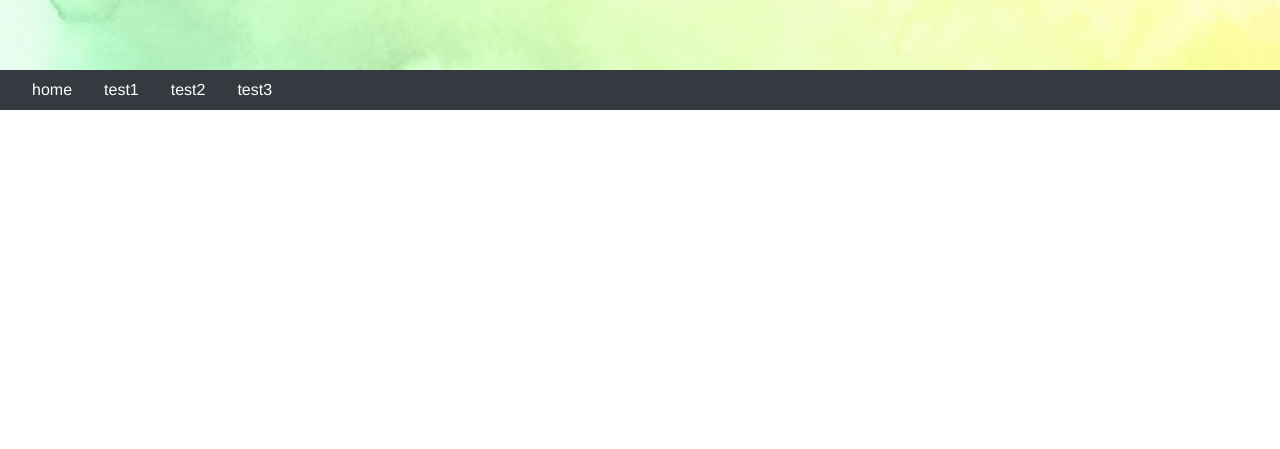
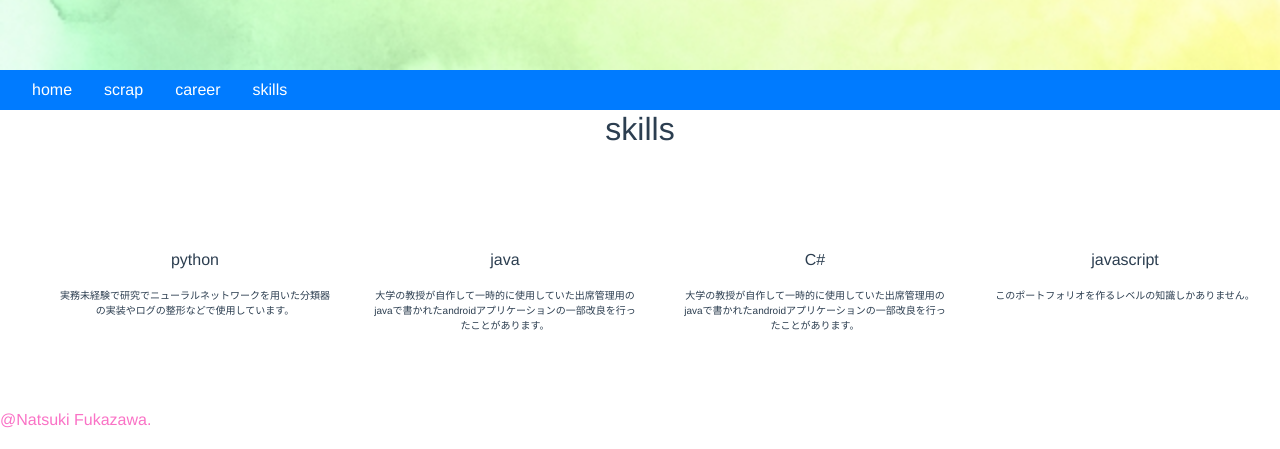
Before and after one commit to NatsukiFukazawa/portfolio, a Vue app: page /skills in a window 1280 px wide. Shown: the part 330-779 px from the top of the page. Built offline with nearby package versions, Linux system fonts and the light colour scheme.

Commit message:
some changes

```diff
--- a/src/components/HelloWorld.vue
+++ b/src/components/HelloWorld.vue
@@ -1,44 +1,16 @@
 <template>
   <div class="hello">
     <h1>{{ msg }}</h1>
-    <p>
-      For a guide and recipes on how to configure / customize this project,<br>
-      check out the
-      <a href="https://cli.vuejs.org" target="_blank" rel="noopener">vue-cli documentation</a>.
-    </p>
-    <h3>Installed CLI Plugins</h3>
-    <ul>
-      <li><a href="https://github.com/vuejs/vue-cli/tree/dev/packages/%40vue/cli-plugin-babel" target="_blank" rel="noopener">babel</a></li>
-      <li><a href="https://github.com/vuejs/vue-cli/tree/dev/packages/%40vue/cli-plugin-router" target="_blank" rel="noopener">router</a></li>
-      <li><a href="https://github.com/vuejs/vue-cli/tree/dev/packages/%40vue/cli-plugin-vuex" target="_blank" rel="noopener">vuex</a></li>
-      <li><a href="https://github.com/vuejs/vue-cli/tree/dev/packages/%40vue/cli-plugin-eslint" target="_blank" rel="noopener">eslint</a></li>
-    </ul>
-    <h3>Essential Links</h3>
-    <ul>
-      <li><a href="https://vuejs.org" target="_blank" rel="noopener">Core Docs</a></li>
-      <li><a href="https://forum.vuejs.org" target="_blank" rel="noopener">Forum</a></li>
-      <li><a href="https://chat.vuejs.org" target="_blank" rel="noopener">Community Chat</a></li>
-      <li><a href="https://twitter.com/vuejs" target="_blank" rel="noopener">Twitter</a></li>
-      <li><a href="https://news.vuejs.org" target="_blank" rel="noopener">News</a></li>
-    </ul>
-    <h3>Ecosystem</h3>
-    <ul>
-      <li><a href="https://router.vuejs.org" target="_blank" rel="noopener">vue-router</a></li>
-      <li><a href="https://vuex.vuejs.org" target="_blank" rel="noopener">vuex</a></li>
-      <li><a href="https://github.com/vuejs/vue-devtools#vue-devtools" target="_blank" rel="noopener">vue-devtools</a></li>
-      <li><a href="https://vue-loader.vuejs.org" target="_blank" rel="noopener">vue-loader</a></li>
-      <li><a href="https://github.com/vuejs/awesome-vue" target="_blank" rel="noopener">awesome-vue</a></li>
-    </ul>
   </div>
 </template>
 
 <script>
 export default {
-  name: 'HelloWorld',
+  name: "HelloWorld",
   props: {
-    msg: String
-  }
-}
+    msg: String,
+  },
+};
 </script>
 
 <!-- Add "scoped" attribute to limit CSS to this component only -->
--- a/src/components/footer.vue
+++ b/src/components/footer.vue
@@ -1,5 +1,30 @@
 <template lang="ja">
-    <div>
+    <footer>
+      <div style="background: url(../assets/footer-background.JPG);">
+      <div class = "profile">
+        <p>@Natsuki Fukazawa.</p>
+        <a  href="https://github.com/NatsukiFukazawa/">
+      <font-awesome-icon :icon="['fab', 'github']" />github</a
+    > <a href="https://twitter.com/nNrzdpt05AQkVAD"
+      ><font-awesome-icon :icon="['fab', 'twitter']" />twitter</a
+    >
+      </div>
+
+
+
 
     </div>
+    </footer>
 </template>
+
+<style lang="scss" scoped>
+footer {
+  p {
+    color: rgb(250, 114, 198);
+  }
+
+  .profile {
+    float: left;
+  }
+}
+</style>
--- a/src/components/myheader.vue
+++ b/src/components/myheader.vue
@@ -1,19 +1,23 @@
 <template>
   <div>
-        <nav class="navbar navbar-expand-lg navbar-dark bg-dark">
+    <nav class="navbar navbar-expand-lg navbar-dark bg-primary">
       <div class="collapse navbar-collapse" id="navbarSupportedContent">
         <ul class="navbar-nav mr-auto">
           <li class="nav-item">
             <router-link class="text-white px-3" to="/">home</router-link>
           </li>
           <li class="nav-item">
-                    <router-link class="text-white px-3" to="/test1">test1</router-link>
+            <router-link class="text-white px-3" to="/scrap">scrap</router-link>
           </li>
           <li class="nav-item">
-                    <router-link class="text-white px-3" to="/test2">test2</router-link>
+            <router-link class="text-white px-3" to="/career"
+              >career</router-link
+            >
           </li>
           <li class="nav-item">
-                    <router-link class="text-white px-3" to="/test3">test3</router-link>
+            <router-link class="text-white px-3" to="/skills"
+              >skills</router-link
+            >
           </li>
         </ul>
       </div>
--- a/src/components/test1.vue
+++ b/src/components/test1.vue
@@ -1,9 +1,9 @@
 <template>
   <div>
-    <h1>
-      このページはTwitterなどで見かけた面白そうなアニメーションなどを盛り込んだものになっております
-    </h1>
-    <h2>csvfilereader</h2>
+    <h2>
+      ガラクタ置き場
+    </h2>
+    <h2>１,csvfilereader</h2>
     <p>csvファイルを読み込んで表示します</p>
     <csvfilereader></csvfilereader>
   </div>
--- a/src/components/test2.vue
+++ b/src/components/test2.vue
@@ -1,5 +1,5 @@
 <template>
-  <div>
+  <div class="career">
     <h2>経歴</h2>
 
     <ul>
@@ -9,14 +9,14 @@
         2020年06月に就職活動の一環として業界選びをしていたところweb系エンジニアという職種を見つける
       </li>
       <li>
-        なんとかweb系エンジニアに就職するためのこり10ヶ月で仕上げていく(予定)
+        なんとかweb系エンジニアに就職するため残り10ヶ月でwebアプリケーション作成まで仕上げていく(予定)
       </li>
     </ul>
   </div>
 </template>
 
-<style scoped>
-ul {
+<style lang="scss" scoped>
+.career ul {
   list-style: none;
 }
 </style>
--- a/src/components/test3.vue
+++ b/src/components/test3.vue
@@ -1,17 +1,63 @@
 <template>
-  <div>
-    <h2>好きなもの</h2>
+  <div class="skills">
+    <h2>skills</h2>
 
-    <ul>
-      <li>
-        <p>ゲーム</p>
+    <ul class="flex-list">
+      <li class="flex-child">
+        <p>python</p>
+        <div class="description">
+          <p>
+            実務未経験で研究でニューラルネットワークを用いた分類器の実装やログの整形などで使用しています。
+          </p>
+        </div>
+      </li>
+      <li class="flex-child">
+        <p>java</p>
+        <div class="description">
+          <p>
+            大学の教授が自作して一時的に使用していた出席管理用のjavaで書かれたandroidアプリケーションの一部改良を行ったことがあります。
+          </p>
+        </div>
+      </li>
+      <li class="flex-child">
+        <p>C#</p>
+        <div class="description">
+          <p>
+            大学の教授が自作して一時的に使用していた出席管理用のjavaで書かれたandroidアプリケーションの一部改良を行ったことがあります。
+          </p>
+        </div>
+      </li>
+      <li class="flex-child">
+        <p>javascript</p>
+        <div class="description">
+          <p>
+            このポートフォリオを作るレベルの知識しかありません。
+          </p>
+        </div>
       </li>
     </ul>
   </div>
 </template>
 
-<style scoped>
-ul {
-  list-style: none;
+<style lang="scss" scoped>
+.skills {
+  ul {
+    margin: 100px 0;
+
+    list-style: none;
+    display: flex;
+    .flex-child {
+      flex: auto;
+      width: 25%;
+      height: 60px;
+    }
+  }
+  .flex-list {
+    display: flex;
+  }
+  .description {
+    font-size: 10px;
+    margin: 0 20px;
+  }
 }
 </style>
--- a/src/components/top.vue
+++ b/src/components/top.vue
@@ -8,8 +8,6 @@
             <h2>
                 {{name}}'s portfolio
             </h2>
-
-
        </div>
     </div>
 </template>
--- a/src/main.js
+++ b/src/main.js
@@ -2,7 +2,19 @@ import Vue from "vue";
 import App from "./App.vue";
 import router from "./router";
 import store from "./store";
+import { library } from "@fortawesome/fontawesome-svg-core";
+// ↓は使いたいアイコン
+// bookmark(https://fontawesome.com/icons/bookmark?style=solid) を使いたい場合は faBookmark
+import { fas } from "@fortawesome/free-solid-svg-icons";
+import { far } from "@fortawesome/free-regular-svg-icons";
+import { fab } from "@fortawesome/free-brands-svg-icons";
+import { faBookmark } from "@fortawesome/free-solid-svg-icons";
+import { FontAwesomeIcon } from "@fortawesome/vue-fontawesome";
 
+// FontAwesome Setup
+library.add(faBookmark);
+library.add(fas, far, fab);
+Vue.component("font-awesome-icon", FontAwesomeIcon);
 require("@/assets/sass/main.scss");
 
 Vue.config.productionTip = false;
--- a/src/router/index.js
+++ b/src/router/index.js
@@ -1,53 +1,53 @@
-import Vue from 'vue'
-import VueRouter from 'vue-router'
-import BootstrapVue from 'bootstrap-vue' // added
-import Home from '../views/Home.vue'
-import test1 from '@/components/test1'
-import test2 from '@/components/test2'
-import test3 from '@/components/test3'
+import Vue from "vue";
+import VueRouter from "vue-router";
+import BootstrapVue from "bootstrap-vue"; // added
+import Home from "../views/Home.vue";
+import test1 from "@/components/test1";
+import test2 from "@/components/test2";
+import test3 from "@/components/test3";
 
-Vue.use(VueRouter)
-Vue.use(BootstrapVue) // added
+Vue.use(VueRouter);
+Vue.use(BootstrapVue); // added
 
-import 'bootstrap/dist/css/bootstrap.css' // added
-import 'bootstrap-vue/dist/bootstrap-vue.css' // added
+import "bootstrap/dist/css/bootstrap.css"; // added
+import "bootstrap-vue/dist/bootstrap-vue.css"; // added
 
-
-  const routes = [
+const routes = [
   {
-    path: '/',
-    name: 'Home',
-    component: Home
+    path: "/",
+    name: "Home",
+    component: Home,
   },
   {
-    path: '/about',
-    name: 'About',
+    path: "/about",
+    name: "About",
     // route level code-splitting
     // this generates a separate chunk (about.[hash].js) for this route
     // which is lazy-loaded when the route is visited.
-    component: () => import(/* webpackChunkName: "about" */ '../views/About.vue')
+    component: () =>
+      import(/* webpackChunkName: "about" */ "../views/About.vue"),
   },
   {
-    path: '/test1',
-    name: 'test1',
-    component: test1
+    path: "/scrap",
+    name: "scrap",
+    component: test1,
   },
   {
-    path: '/test2',
-    name: 'test2',
-    component: test2
+    path: "/career",
+    name: "career",
+    component: test2,
   },
   {
-    path: '/test3',
-    name: 'test3',
-    component: test3
-  }
-]
+    path: "/skills",
+    name: "skills",
+    component: test3,
+  },
+];
 
 const router = new VueRouter({
-  mode: 'history',
+  mode: "history",
   base: process.env.BASE_URL,
-  routes
-})
+  routes,
+});
 
-export default router
+export default router;
--- a/src/views/About.vue
+++ b/src/views/About.vue
@@ -1,5 +1,5 @@
 <template>
   <div class="about">
-    <h1>This is an about page</h1>
+    <h1>このページについて</h1>
   </div>
 </template>
--- a/src/views/Home.vue
+++ b/src/views/Home.vue
@@ -1,18 +1,17 @@
 <template>
   <div class="home">
-    <img alt="Vue logo" src="../assets/logo.png">
-    <HelloWorld msg="Welcome to Your Vue.js App"/>
+    <HelloWorld msg="Welcome to My portfolio Site!" />
   </div>
 </template>
 
 <script>
 // @ is an alias to /src
-import HelloWorld from '@/components/HelloWorld.vue'
+import HelloWorld from "@/components/HelloWorld.vue";
 
 export default {
-  name: 'Home',
+  name: "Home",
   components: {
-    HelloWorld
-  }
-}
+    HelloWorld,
+  },
+};
 </script>
```
Also changed, not shown: package.json (+8 -1 lines), 2 other files (tests, documents, lock files or other folders). Lines whose indentation alone changed are shown as unchanged.
